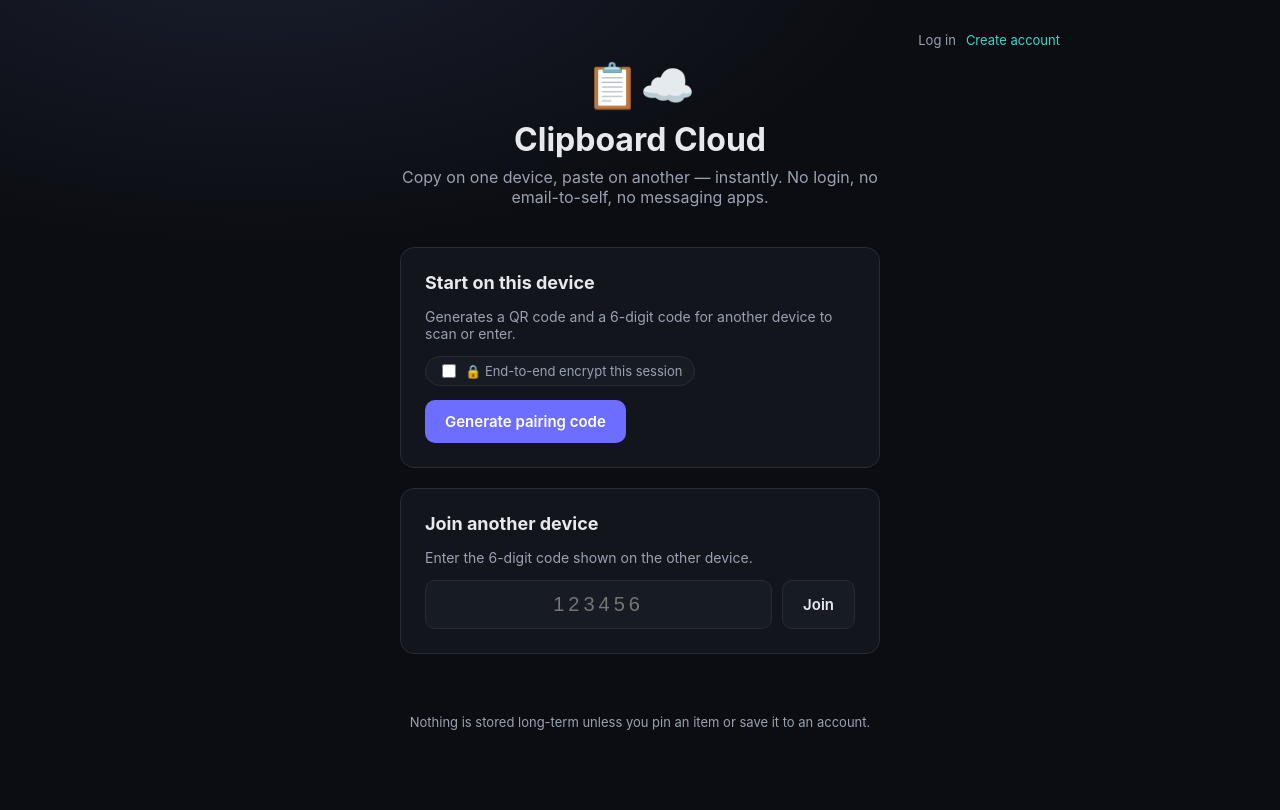
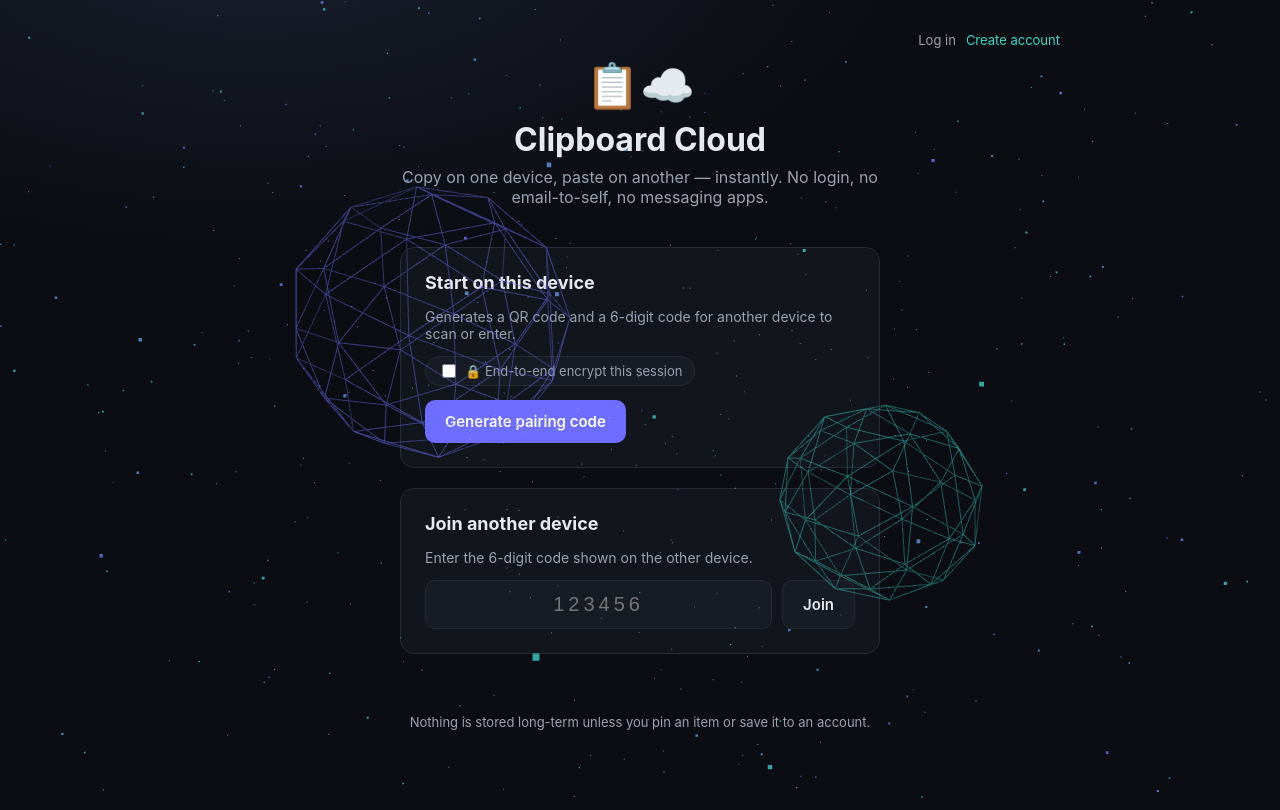
Before and after one commit to PrahladWebDev/clipboard-cloud-, a Next.js app in the folder frontend/: page / in a window 1280 px wide. Built offline with nearby package versions, Linux system fonts and the light colour scheme; no server answers.

Commit message:
Add ThreeBackground component to RootLayout

```diff
--- a/frontend/src/app/layout.tsx
+++ b/frontend/src/app/layout.tsx
@@ -1,6 +1,7 @@
 import './../styles/globals.css';
 import { AuthProvider } from '@/context/AuthContext';
 import ServiceWorkerRegister from '@/components/ServiceWorkerRegister';
+import ThreeBackground from '@/components/ThreeBackground';
 
 export const metadata = {
   title: 'Clipboard Cloud — instant cross-device clipboard sync',
@@ -32,6 +33,7 @@ export default function RootLayout({ children }: { children: React.ReactNode })
   return (
     <html lang="en">
       <body>
+        <ThreeBackground />
         <AuthProvider>{children}</AuthProvider>
         <ServiceWorkerRegister />
       </body>
```
